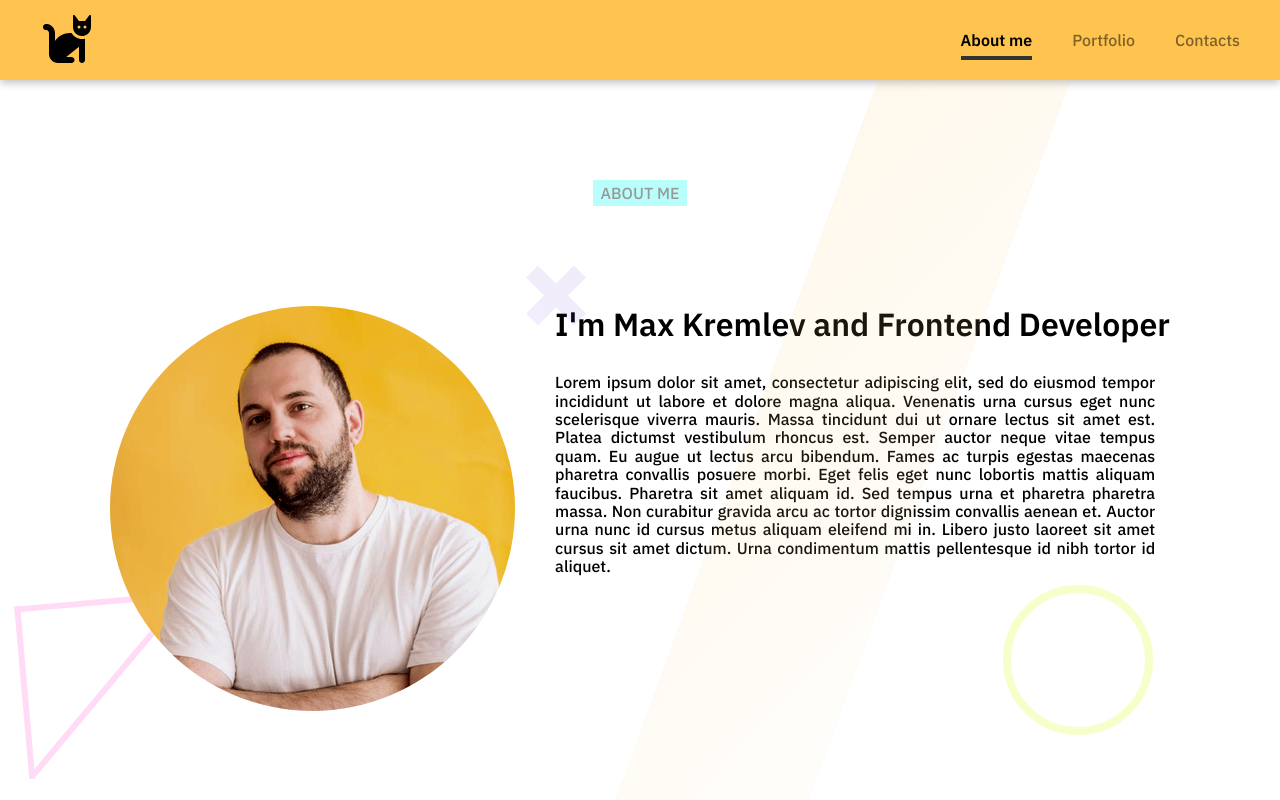
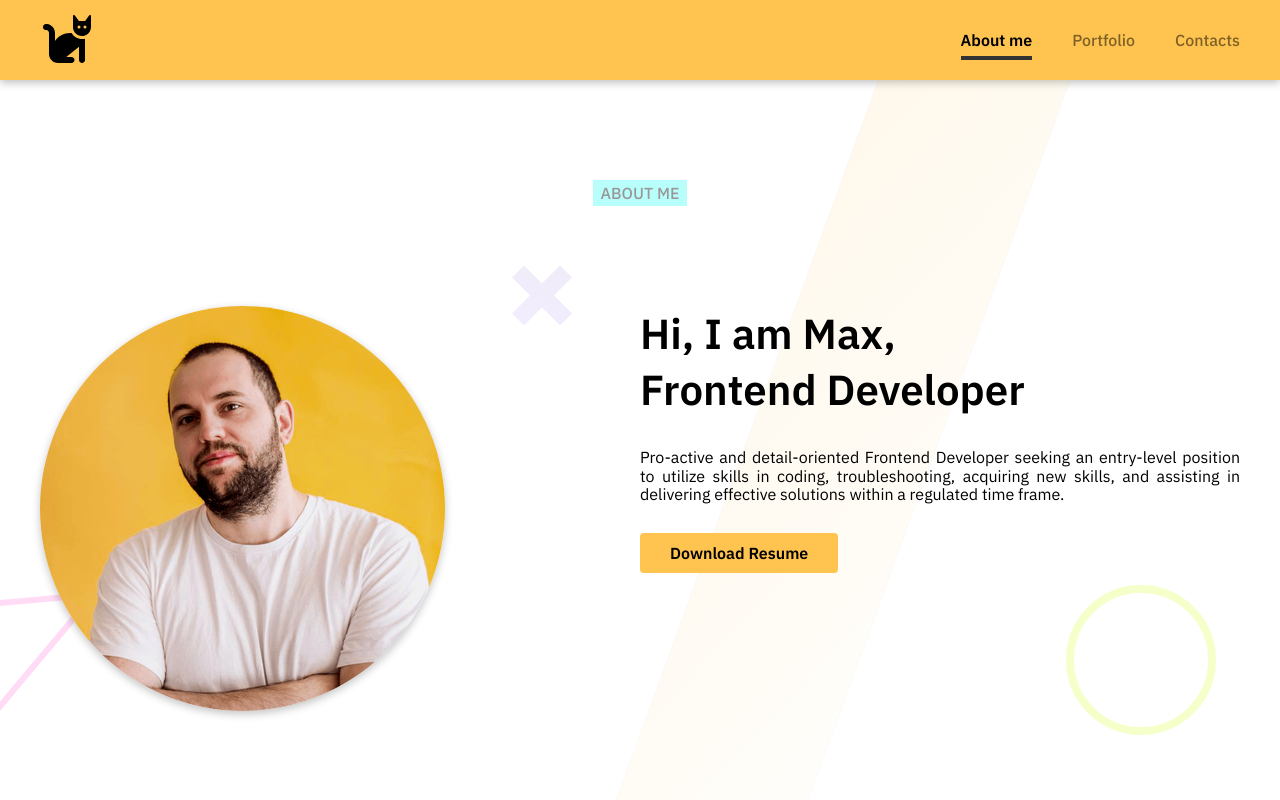
Before and after one commit to kremlevmax/hire-me, a React (Create React App) app: page / in a window 1280 px wide. Built offline with nearby package versions, Linux system fonts and the light colour scheme.

Commit message:
Interface update

```diff
--- a/public/index.html
+++ b/public/index.html
@@ -26,10 +26,11 @@
       work correctly both with client-side routing and a non-root public URL.
       Learn how to configure a non-root public URL by running `npm run build`.
     -->
-  <title>React App</title>
+  <title>Hire me! - Max Kremlev</title>
 </head>
 
 <body>
+
   <noscript>You need to enable JavaScript to run this app.</noscript>
   <div id="root"></div>
   <!--
--- a/src/components/About.css
+++ b/src/components/About.css
@@ -2,7 +2,10 @@
   position: relative;
   min-height: 90vh;
   display: flex;
+  max-width: 1280px;
   flex-direction: column;
+  align-items: center;
+  margin: 0 auto;
 }
 
 .about::after {
@@ -38,6 +41,7 @@
   position: relative;
   max-width: 1280px;
   padding: 0 40px;
+  width: 100%;
 }
 
 .about__image-container {
@@ -46,10 +50,21 @@
 
 .about__image {
   border-radius: 50%;
+  box-shadow: rgba(0, 0, 0, 0.24) 0px 3px 8px;
 }
 
 .about__text-container {
   margin-left: 40px;
+  z-index: 2;
+}
+
+.about__text-header-container {
+  max-width: 400px;
+  line-height: 3.5em;
+}
+
+.about__text-header {
+  font-size: 42px;
 }
 
 .about__text-container::before {
@@ -97,7 +112,23 @@
 
 .about__main-text-container {
   max-width: 600px;
+  font-weight: 400;
   text-align: justify;
+  margin-bottom: 40px;
+}
+
+.about__download-button-link {
+  border: 0;
+  background: #ffc450;
+  font-weight: 600;
+  padding: 10px 30px;
+  border-radius: 4px;
+  text-decoration: none;
+  color: #000;
+}
+
+.about__download-button-link:hover {
+  background: #ffb82b;
 }
 
 .about__triangle-container {
--- a/src/components/About.js
+++ b/src/components/About.js
@@ -2,6 +2,8 @@ import React from "react";
 import photo from "../images/photo.png";
 import "./About.css";
 import AnimatedPage from "./AnimatedPage";
+import resume from "../files/Max_Kremlev_-_Full_Stack_Developer.pdf";
+import { Link } from "react-router-dom";
 
 function About() {
   return (
@@ -18,26 +20,26 @@ function About() {
           <div className='about__text-container'>
             <div className='about__text-header-container'>
               <h1 className='about__text-header'>
-                I'm Max Kremlev and Frontend Developer
+                Hi, I am Max, Frontend Developer
               </h1>
             </div>
             <div className='about__main-text-container'>
               <span className='about__main-text'>
-                Lorem ipsum dolor sit amet, consectetur adipiscing elit, sed do
-                eiusmod tempor incididunt ut labore et dolore magna aliqua.
-                Venenatis urna cursus eget nunc scelerisque viverra mauris.
-                Massa tincidunt dui ut ornare lectus sit amet est. Platea
-                dictumst vestibulum rhoncus est. Semper auctor neque vitae
-                tempus quam. Eu augue ut lectus arcu bibendum. Fames ac turpis
-                egestas maecenas pharetra convallis posuere morbi. Eget felis
-                eget nunc lobortis mattis aliquam faucibus. Pharetra sit amet
-                aliquam id. Sed tempus urna et pharetra pharetra massa. Non
-                curabitur gravida arcu ac tortor dignissim convallis aenean et.
-                Auctor urna nunc id cursus metus aliquam eleifend mi in. Libero
-                justo laoreet sit amet cursus sit amet dictum. Urna condimentum
-                mattis pellentesque id nibh tortor id aliquet.
+                Pro-active and detail-oriented Frontend Developer seeking an
+                entry-level position to utilize skills in coding,
+                troubleshooting, acquiring new skills, and assisting in
+                delivering effective solutions within a regulated time frame.
               </span>
             </div>
+            <a
+              href='https://drive.google.com/file/d/1JGiLWFoyyGsAzl697YawAXiQNzGQT5Mk/view?usp=sharing'
+              target='_blank'
+              rel='noreferrer'
+              className='about__download-button-link'
+              download
+            >
+              Download Resume
+            </a>
           </div>
 
           <div className='about__circle' />
--- a/src/components/Navbar.js
+++ b/src/components/Navbar.js
@@ -6,8 +6,8 @@ import { NavLink, Outlet } from "react-router-dom";
 
 function Navbar() {
   return (
-    <header>
-      <div className='navbar'>
+    <>
+      <header className='navbar'>
         <div className='navbar__container'>
           <div className='navbar__logo-container'>
             <picture className='navbar__logo'>
@@ -55,9 +55,9 @@ function Navbar() {
             </ul>
           </nav>
         </div>
-      </div>
+      </header>
       <Outlet />
-    </header>
+    </>
   );
 }
 
```
Also changed, not shown: 2 other files (tests, documents, lock files or other folders).
